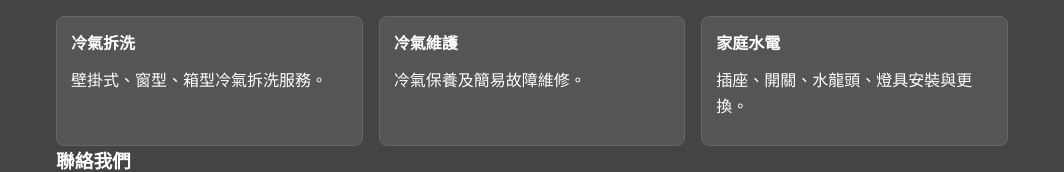
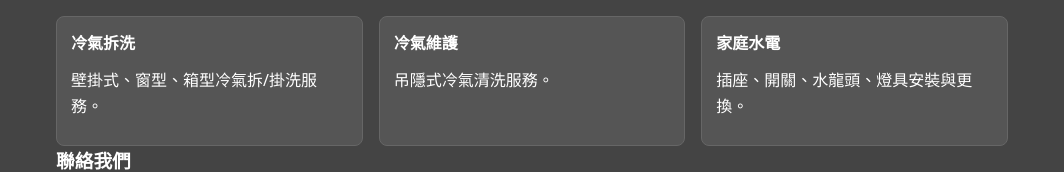
Before and after one commit to kk017009-byte/my-website, a plain HTML site: page index.html in a window 1280 px wide. Shown: the part 488-660 px from the top of the page, without its empty margins (108-1172 px from the left). Drawn offline with Linux system fonts and the light colour scheme.

Commit message:
Add files via upload

```diff
--- a/index.html
+++ b/index.html
@@ -71,8 +71,8 @@
     <section id="services">
       <h3>服務項目</h3>
       <div class="grid">
-        <div class="card"><h4>冷氣拆洗</h4><p>壁掛式、窗型、箱型冷氣拆洗服務。</p></div>
-        <div class="card"><h4>冷氣維護</h4><p>冷氣保養及簡易故障維修。</p></div>
+        <div class="card"><h4>冷氣拆洗</h4><p>壁掛式、窗型、箱型冷氣拆/掛洗服務。</p></div>
+        <div class="card"><h4>冷氣維護</h4><p>吊隱式冷氣清洗服務。</p></div>
         <div class="card"><h4>家庭水電</h4><p>插座、開關、水龍頭、燈具安裝與更換。</p></div>
       </div>
     </section>
```
